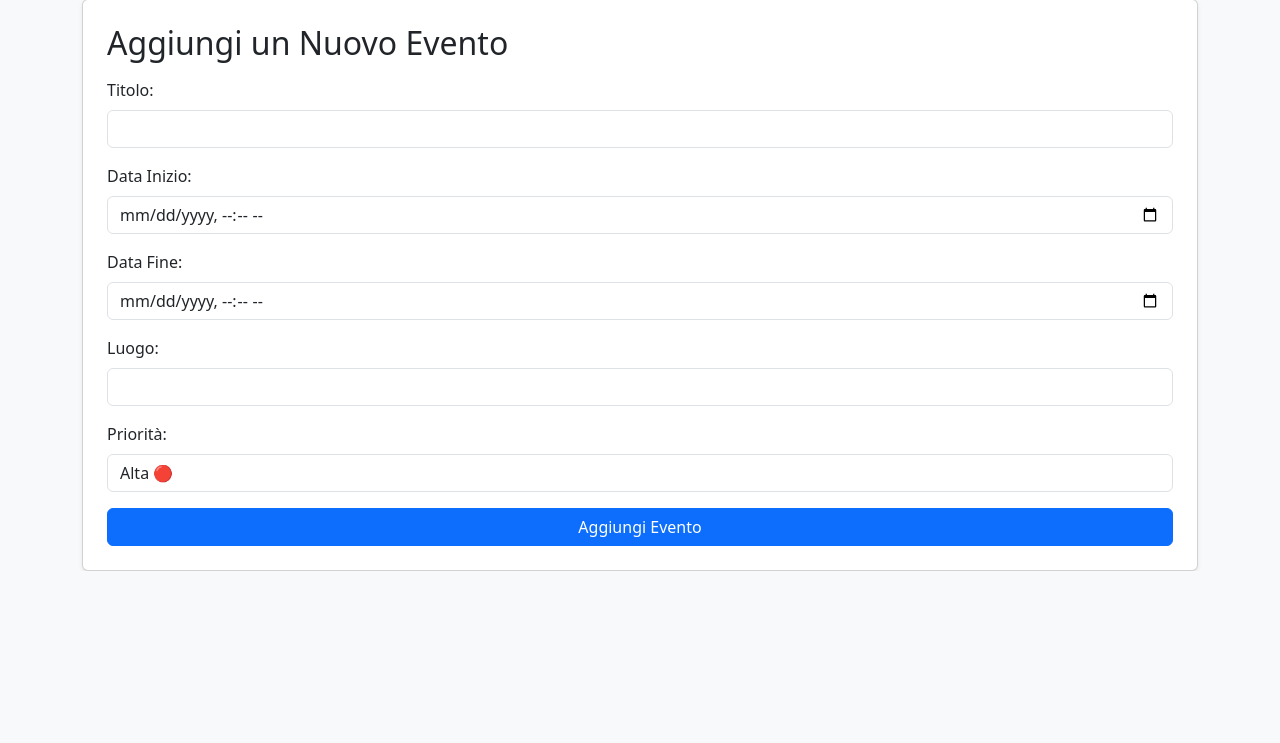
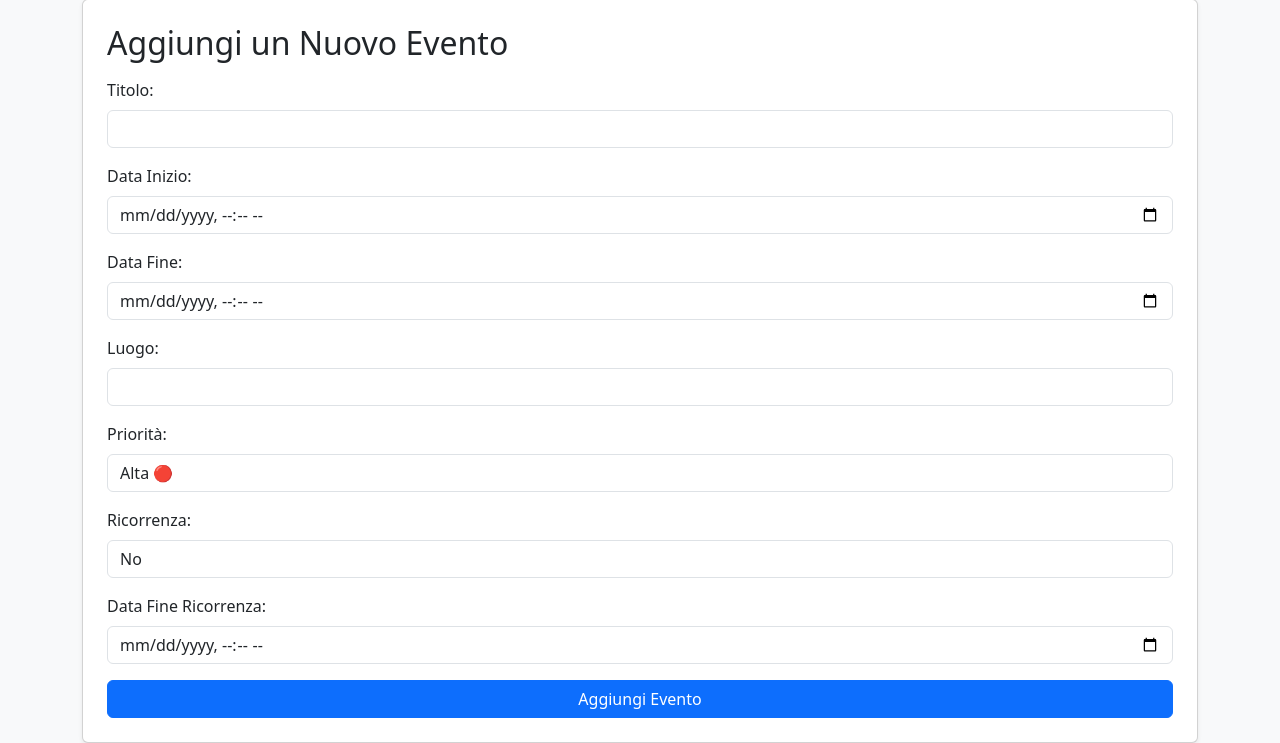
Before and after one commit to Vastrusa/ICON24-25, a Flask app: page / in a window 1280 px wide. Shown: the part 1104-1847 px from the top of the page. Before the commit the page ends 1675 px from the top, so only its background shows below. Run offline with Flask 3, Linux system fonts and the light colour scheme.

Commit message:
Update index.html
aggiunto collegamento foglio di stile,
modifica visualizzazione evento s agenda con colore priorità
aggiunta ricorrenza nella funzione "mostraEventiGiorno"
modifica visualizzazione evento
aggiunta ricorrenza

```diff
--- a/Agenda/Templates/index.html
+++ b/Agenda/Templates/index.html
@@ -12,6 +12,8 @@
     <link href="https://cdn.jsdelivr.net/npm/fullcalendar@5.11.3/main.min.css" rel="stylesheet">
     <script src="https://cdn.jsdelivr.net/npm/fullcalendar@5.11.3/main.min.js"></script>
 
+      <link rel="stylesheet" href="style.css" />
+
     <script>
         document.addEventListener('DOMContentLoaded', function() {
             var calendarEl = document.getElementById('calendar');
@@ -24,7 +26,8 @@
                         title: "{{ evento['titolo'] }}",
                         start: "{{ evento['data_inizio'] }}",
                         end: "{{ evento['data_fine'] }}",
-                        priority: "{{ evento['priorita'] }}"
+                        color: "{{ 'red' if evento['priorita'] == 'Alta' else 'orange' if evento['priorita'] == 'Media' else 'green' }}",
+                        id: "{{ evento['titolo'] }}"
                     }{% if not loop.last %},{% endif %}
                     {% endfor %}
                 ],
@@ -55,6 +58,7 @@
                     dataInizio: "{{ evento['data_inizio'] }}",
                     dataFine: "{{ evento['data_fine'] }}",
                     priorita: "{{ evento['priorita'] }}"
+                    ricorrenza: "{{ evento['ricorrenza'] }}"
                 },
                 {% endfor %}
             ];
@@ -63,12 +67,23 @@
             let contenuto = "<h5>Eventi del " + data + ":</h5>";
 
             if (eventiFiltrati.length === 0) {
-                contenuto += "<p>Nessun evento</p>";
+                contenuto += "<p>Nessun evento in programma</p>";
             } else {
                 eventiFiltrati.forEach(evento => {
-                    contenuto += `<p><strong>${evento.titolo}</strong> (${evento.priorita})<br>
-                                  Inizio: ${evento.dataInizio} <br>
-                                  Fine: ${evento.dataFine}</p><hr>`;
+                  let inizio = evento.dataInizio.replace('T', ' ');
+                  let fine = evento.dataFine.replace('T', ' ');
+                  let priorita = "";
+                  if (evento.priorita === "Alta") {
+                      priorita = "Priorità alta";
+                  } else if (evento.priorita === "Media") {
+                      priorita = "Priorità media";
+                  } else {
+                      priorita = "Priorità bassa";
+                  }
+                  contenuto += `<p><strong>${evento.titolo}</strong> (${priorita})<br>
+                                      Inizio: ${inizio} <br>
+                                      Fine: ${fine} <br>
+                                      ${evento.ricorrenza !== 'no' ? 'Ricorrenza: ' + evento.ricorrenza + '<br>' : ''}</p><hr>`;
                 });
             }
 
@@ -122,6 +137,26 @@
                         <option value="Bassa">Bassa 🟢</option>
                     </select>
                 </div>
+                <div class="mb-3">
+                    <label for="ricorrenza" class="form-label">Ricorrenza:</label>
+                    <select name="ricorrenza" id="ricorrenza" class="form-control">
+                      <option value="no">No</option>
+                      <option value="giornaliera">Giornaliera</option>
+                      <option value="settimanale">Settimanale</option>
+                      <option value="mensile">Mensile</option>
+                    </select>
+                  </div>
+                  <div class="mb-3">
+                    <label for="data_fine_ricorrenza" class="form-label"
+                      >Data Fine Ricorrenza:</label
+                    >
+                    <input
+                      type="datetime-local"
+                      name="data_fine_ricorrenza"
+                      id="data_fine_ricorrenza"
+                      class="form-control"
+                    />
+                  </div>
 
                 <button type="submit" class="btn btn-primary w-100">Aggiungi Evento</button>
             </form>
```
